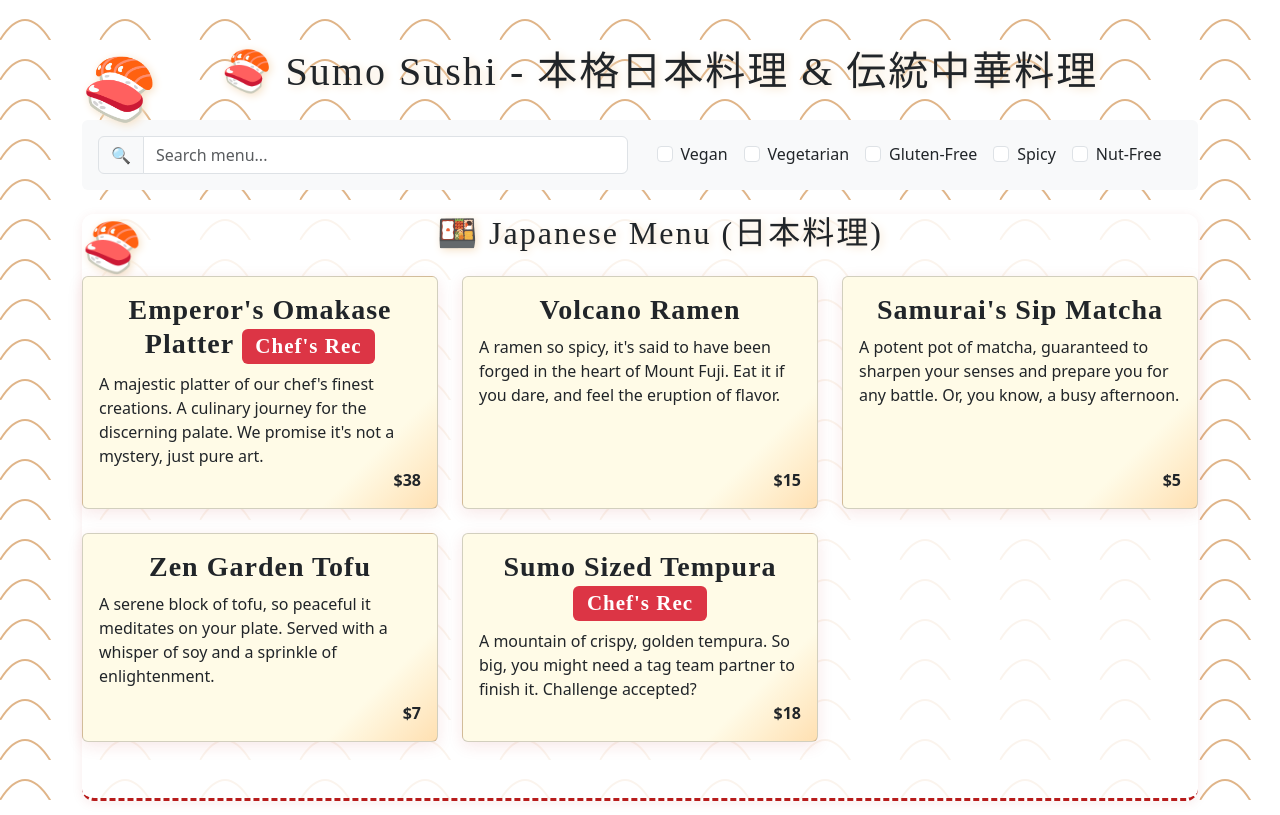
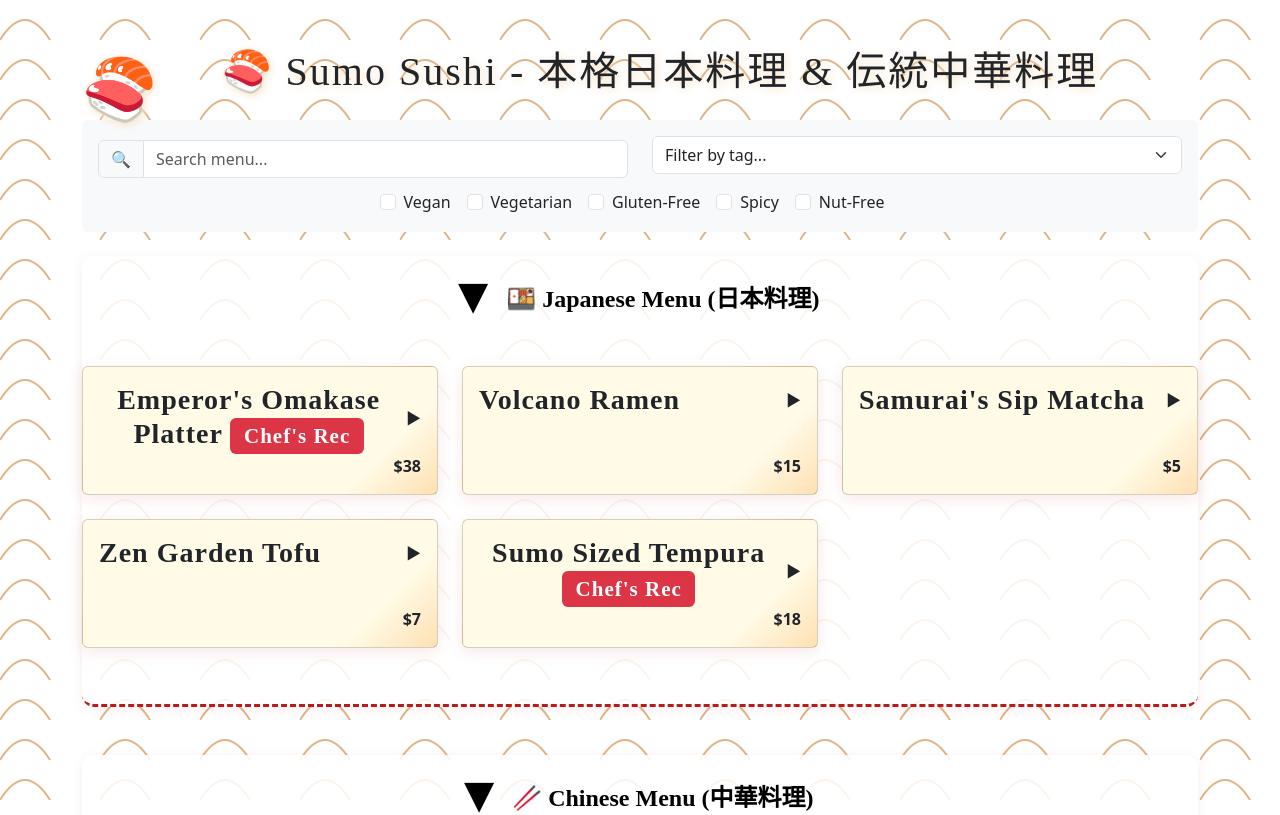
Before and after one commit to reubensebastian8/MWBPUB, a React (Create React App) app in the folder japanese-menu/: page / in a window 1280 px wide. Shown: the top 815 px of the page. Built offline with nearby package versions, Linux system fonts and the light colour scheme.

Commit message:
added three types of drop downs to exhibit funtion and changed the tags colors

```diff
--- a/japanese-menu/src/components/Menu.css
+++ b/japanese-menu/src/components/Menu.css
@@ -86,6 +86,35 @@ h1::before, h2::before {
   border-bottom: none;
 }
 
+.menu-section-header {
+  font-family: 'Noto Serif JP', serif;
+  font-size: 1.3rem;
+  font-weight: bold;
+  background: none;
+  border: none;
+  outline: none;
+  width: 100%;
+  padding: 1.2rem 0.5rem 1.2rem 0.5rem;
+  cursor: pointer;
+  border-radius: 12px;
+  transition: background 0.2s;
+  user-select: none;
+}
+.menu-section-header:focus, .menu-section-header:hover {
+  background: #ffe0b2;
+}
+.menu-section-header span {
+  font-size: 1.5em;
+  vertical-align: middle;
+}
+
+.card[role="button"] {
+  outline: none;
+}
+.card[role="button"]:focus, .card[role="button"]:hover {
+  box-shadow: 0 0 0 3px #ffd600;
+}
+
 @media (max-width: 480px) {
   h1, h2 {
     font-size: 1.1rem;
@@ -94,4 +123,8 @@ h1::before, h2::before {
   .card-title {
     font-size: 1rem;
   }
+  .menu-section-header {
+    font-size: 1.05rem;
+    padding: 1rem 0.2rem 1rem 0.2rem;
+  }
 }
--- a/japanese-menu/src/components/Menu.js
+++ b/japanese-menu/src/components/Menu.js
@@ -16,6 +16,7 @@ const Menu = () => {
     spicy: false,
     'nut-free': false
   });
+  const [dropdownTag, setDropdownTag] = useState('');
 
   const handleSearchChange = (event) => {
     setSearchTerm(event.target.value);
@@ -25,12 +26,17 @@ const Menu = () => {
     setFilters(prevFilters => ({ ...prevFilters, [filter]: !prevFilters[filter] }));
   };
 
+  const handleDropdownChange = (tag) => {
+    setDropdownTag(tag);
+  };
+
   const getFilteredItems = (items) => {
     return items.filter(item => {
       const activeFilters = Object.keys(filters).filter(f => filters[f]);
       const matchesSearch = item.name.toLowerCase().includes(searchTerm.toLowerCase());
       const matchesFilters = activeFilters.every(f => item.tags && item.tags.includes(f));
-      return matchesSearch && matchesFilters;
+      const matchesDropdown = dropdownTag === '' || (item.tags && item.tags.includes(dropdownTag));
+      return matchesSearch && matchesFilters && matchesDropdown;
     });
   };
 
@@ -43,6 +49,8 @@ const Menu = () => {
         onSearchChange={handleSearchChange}
         filters={filters}
         onFilterChange={handleFilterChange}
+        dropdownTag={dropdownTag}
+        onDropdownChange={handleDropdownChange}
       />
 
       <MenuSection
--- a/japanese-menu/src/components/MenuFilter.js
+++ b/japanese-menu/src/components/MenuFilter.js
@@ -3,10 +3,10 @@ import { Form, InputGroup, Row, Col } from 'react-bootstrap';
 
 const dietaryTags = ["vegan", "vegetarian", "gluten-free", "spicy", "nut-free"];
 
-const MenuFilter = ({ searchTerm, onSearchChange, filters, onFilterChange }) => {
+const MenuFilter = ({ searchTerm, onSearchChange, filters, onFilterChange, dropdownTag, onDropdownChange }) => {
   return (
     <div className="mb-4 p-3 bg-light rounded">
-      <Row className="align-items-center">
+      <Row className="align-items-center mb-2">
         <Col md={6} className="mb-3 mb-md-0">
           <InputGroup>
             <InputGroup.Text>🔍</InputGroup.Text>
@@ -18,7 +18,22 @@ const MenuFilter = ({ searchTerm, onSearchChange, filters, onFilterChange }) =>
             />
           </InputGroup>
         </Col>
-        <Col md={6}>
+        <Col md={6} className="mb-3 mb-md-0">
+          <Form.Select
+            aria-label="Filter by tag"
+            value={dropdownTag}
+            onChange={e => onDropdownChange(e.target.value)}
+            className="mb-2"
+          >
+            <option value="">Filter by tag...</option>
+            {dietaryTags.map(tag => (
+              <option key={tag} value={tag}>{tag.charAt(0).toUpperCase() + tag.slice(1)}</option>
+            ))}
+          </Form.Select>
+        </Col>
+      </Row>
+      <Row>
+        <Col>
           <div className="d-flex flex-wrap justify-content-center">
             {dietaryTags.map(tag => (
               <Form.Check
--- a/japanese-menu/src/components/MenuItem.js
+++ b/japanese-menu/src/components/MenuItem.js
@@ -1,20 +1,54 @@
-import React from 'react';
-import { Col } from 'react-bootstrap';
+import React, { useState } from 'react';
+import { Col, Badge } from 'react-bootstrap';
 
-const MenuItem = ({ item }) => (
+const tagColors = {
+  vegan: 'success',
+  vegetarian: 'info',
+  'gluten-free': 'warning',
+  spicy: 'danger',
+  'nut-free': 'primary',
+};
+
+const MenuItem = ({ item }) => {
+  const [expanded, setExpanded] = useState(false);
+
+  return (
     <Col as="article" lg={4} md={6} className="mb-4" tabIndex="0" aria-label={item.name}>
-    <div className="card h-100">
-      <div className="card-body d-flex flex-column">
-        <div>
-          <h3 className="card-title">
+      <div className="card h-100" style={{ cursor: 'pointer', transition: 'box-shadow 0.2s' }}>
+        <div
+          className="card-body d-flex flex-column"
+          onClick={() => setExpanded(e => !e)}
+          onKeyPress={e => { if (e.key === 'Enter' || e.key === ' ') setExpanded(exp => !exp); }}
+          tabIndex={0}
+          role="button"
+          aria-expanded={expanded}
+          style={{ outline: 'none' }}
+        >
+          <div className="d-flex align-items-center justify-content-between">
+            <h3 className="card-title mb-0">
               {item.name} {item.recommended && <span className="badge bg-danger">Chef's Rec</span>}
             </h3>
-          <p className="card-text">{item.description}</p>
+            <span style={{ marginLeft: '0.5em', transition: 'transform 0.3s', display: 'inline-block', transform: expanded ? 'rotate(90deg)' : 'rotate(0deg)' }}>
+              ▶
+            </span>
           </div>
+          {expanded && (
+            <>
+              <p className="card-text mt-2">{item.description}</p>
+              {item.tags && item.tags.length > 0 && (
+                <div className="mb-2">
+                  {item.tags.map(tag => (
+                    <Badge key={tag} bg={tagColors[tag] || 'secondary'} className="me-1 text-capitalize">{tag}</Badge>
+                  ))}
+                </div>
+              )}
+            </>
+          )}
           <p className="card-text mt-auto text-end"><strong>{item.price}</strong></p>
         </div>
       </div>
     </Col>
   );
+};
 
 export default MenuItem;
--- a/japanese-menu/src/components/MenuSection.js
+++ b/japanese-menu/src/components/MenuSection.js
@@ -1,14 +1,40 @@
-import React from 'react';
+import React, { useState } from 'react';
 import { Row } from 'react-bootstrap';
 import MenuItem from './MenuItem';
 
-const MenuSection = ({ title, items, id }) => (
+const MenuSection = ({ title, items, id }) => {
+  const [expanded, setExpanded] = useState(true);
+
+  return (
     <section aria-labelledby={id} className="menu-section">
-    <h2 id={id} className="text-center mb-4">{title}</h2>
+      <button
+        id={id}
+        className="menu-section-header text-center mb-4 d-flex align-items-center justify-content-center w-100"
+        aria-expanded={expanded}
+        onClick={() => setExpanded(e => !e)}
+        style={{
+          background: 'none',
+          border: 'none',
+          fontSize: '1.5rem',
+          width: '100%',
+          padding: '1rem',
+          cursor: 'pointer',
+          outline: 'none',
+          userSelect: 'none',
+        }}
+      >
+        <span style={{ marginRight: '0.5em', transition: 'transform 0.3s', display: 'inline-block', transform: expanded ? 'rotate(90deg)' : 'rotate(0deg)' }}>
+          ▶
+        </span>
+        {title}
+      </button>
+      {expanded && (
         <Row>
           {items.map(item => <MenuItem key={item.id} item={item} />)}
         </Row>
+      )}
     </section>
   );
+};
 
 export default MenuSection;
```
Lines whose indentation alone changed are shown as unchanged.
